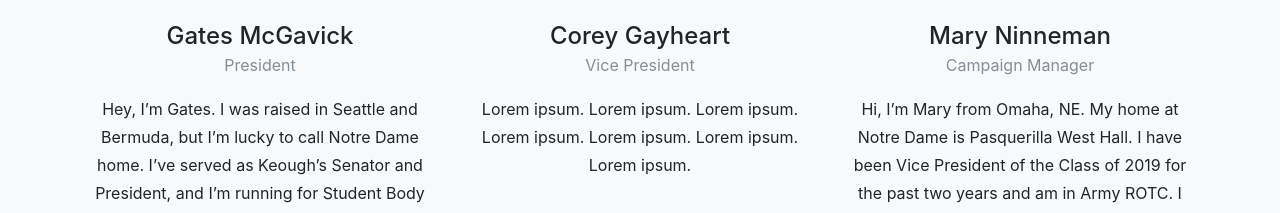
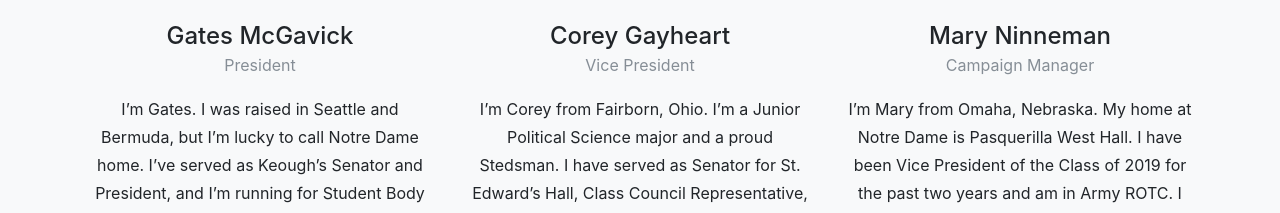
Before and after one commit to mcgavick/mcgavick.github.io, a website with bundled scripts: page index.html in a window 1280 px wide. Shown: the part 1203-1416 px from the top of the page. Built offline with nearby package versions, Linux system fonts and the light colour scheme; a web font is replaced by a local one.

Commit message:
thumbnails and 3rd description

```diff
--- a/index.html
+++ b/index.html
@@ -83,7 +83,7 @@
               <img class="mx-auto rounded-circle" src="img/team/1.jpg" alt="">
               <h4>Gates McGavick</h4>
               <p class="text-muted">President</p>
-              <p>Hey, I’m Gates. I was raised in Seattle and Bermuda, but I’m lucky
+              <p>I’m Gates. I was raised in Seattle and Bermuda, but I’m lucky
                 to call Notre Dame home. I’ve served as Keough’s Senator and President,
                 and I’m running for Student Body President because it’s time to make serious
                  changes that put students before government.</p>
@@ -112,7 +112,11 @@
               <img class="mx-auto rounded-circle" src="img/team/2.jpg" alt="">
               <h4>Corey Gayheart</h4>
               <p class="text-muted">Vice President</p>
-              <p>Lorem ipsum. Lorem ipsum. Lorem ipsum. Lorem ipsum. Lorem ipsum. Lorem ipsum. Lorem ipsum.</p>
+              <p>I’m Corey from Fairborn, Ohio. I’m a Junior Political Science major
+                 and a proud Stedsman. I have served as Senator for St. Edward’s Hall, Class
+                 Council Representative, and in numerous other roles in Student Government.
+                 I am super excited to meet more of the ND family and to working to better
+                 our campus community - together!</p>
               <br>
               <ul class="list-inline social-buttons">
                 <li class="list-inline-item">
@@ -138,7 +142,7 @@
               <img class="mx-auto rounded-circle" src="img/team/3.jpg" alt="">
               <h4>Mary Ninneman</h4>
               <p class="text-muted">Campaign Manager</p>
-              <p>Hi, I’m Mary from Omaha, NE. My home at Notre Dame is Pasquerilla West Hall.
+              <p>I’m Mary from Omaha, Nebraska. My home at Notre Dame is Pasquerilla West Hall.
                 I have been Vice President of the Class of 2019 for the past two years and
                 am in Army ROTC. I look forward to meeting more of the amazing people sharing
                  this wonderful place we call home.</p>
```
Also changed, not shown: img/portfolio/01-thumbnail.jpg, img/portfolio/01-thumbnailXYZ.jpg (added), img/portfolio/02-thumbnail.jpg, img/portfolio/02-thumbnailXYZ.jpg (added), img/portfolio/03-thumbnail.jpg, img/portfolio/03-thumbnailXYZ.jpg (added), img/portfolio/04-thumbnail.jpg.
